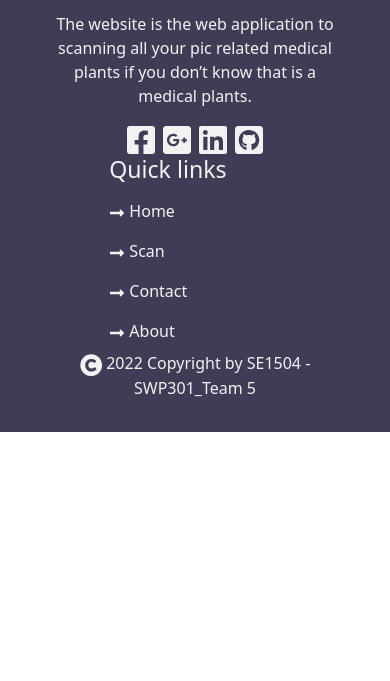
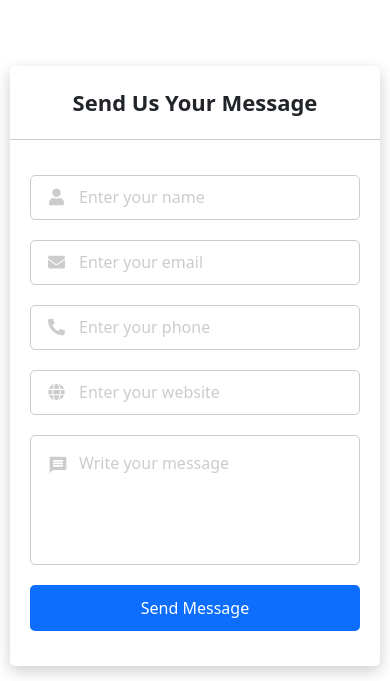
Before and after one commit to phunlh2001/Scanleaf-client, a React (Create React App) app: page /contact in a window 390 px wide. Shown: the part 421-1102 px from the top of the page. Before the commit the page ends 853 px from the top, so only its background shows below. Built offline with nearby package versions, Linux system fonts and the light colour scheme.

Commit message:
upload contact page

```diff
--- a/package.json
+++ b/package.json
@@ -5,6 +5,7 @@
   "dependencies": {
     "@emotion/react": "^11.8.2",
     "@emotion/styled": "^11.8.1",
+    "@mui/icons-material": "^5.5.1",
     "@mui/material": "^5.5.1",
     "@reduxjs/toolkit": "^1.8.0",
     "@testing-library/jest-dom": "^5.16.2",
--- /dev/null
+++ b/src/features/Contact/components/ContactForm.scss
@@ -0,0 +1,157 @@
+//variables
+$box-shadow: 0 5px 15px rgba(0, 0, 0, 0.2);
+$blue-color: #0d6efd;
+$white-color: #fff;
+$gray-color: #ccc;
+$width-calc: calc(100% / 2 - 13px);
+$transition: background 0.3s ease;
+$transfrom: translateY(-50%);
+
+//=============================//
+.container-contact {
+  display: flex;
+  padding: 0 10px;
+  min-height: 100vh;
+  align-items: center;
+  justify-content: center;
+}
+
+.wrapper-contact {
+  width: 715px;
+  background: $white-color;
+  border-radius: 5px;
+  box-shadow: $box-shadow;
+}
+.wrapper-contact header {
+  font-size: 22px;
+  font-weight: 600;
+  padding: 20px 30px;
+  border-bottom: 1px solid #ccc;
+}
+.wrapper-contact form {
+  margin: 35px 30px;
+}
+.wrapper-contact form.disabled {
+  pointer-events: none;
+  opacity: 0.7;
+}
+form .dbl-field {
+  display: flex;
+  margin-bottom: 25px;
+  justify-content: space-between;
+}
+.dbl-field .field {
+  height: 50px;
+  display: flex;
+  position: relative;
+  width: $width-calc;
+}
+.wrapper-contact form svg {
+  position: absolute;
+  top: 50%;
+  left: 18px;
+  color: $gray-color;
+  font-size: 17px;
+  pointer-events: none;
+  transform: $transfrom;
+}
+form .field input,
+form .message textarea {
+  width: 100%;
+  height: 100%;
+  outline: none;
+  padding: 0 18px 0 48px;
+  font-size: 16px;
+  border-radius: 5px;
+  border: 1px solid $gray-color;
+}
+.field input::placeholder,
+.message textarea::placeholder {
+  color: $gray-color;
+}
+.field input:focus,
+.message textarea:focus {
+  padding-left: 47px;
+  border: 2px solid $blue-color;
+}
+.field input:focus ~ svg,
+.message textarea:focus ~ svg {
+  color: $blue-color;
+}
+form .message {
+  position: relative;
+}
+form .message svg {
+  top: 30px;
+  font-size: 20px;
+}
+form .message textarea {
+  min-height: 130px;
+  max-height: 230px;
+  max-width: 100%;
+  min-width: 100%;
+  padding: 15px 20px 0 48px;
+}
+form .message textarea::-webkit-scrollbar {
+  width: 0px;
+}
+.message textarea:focus {
+  padding-top: 14px;
+}
+form .button-area {
+  margin: 25px 0;
+  display: flex;
+  align-items: center;
+}
+.button-area button {
+  color: $white-color;
+  border: none;
+  outline: none;
+  font-size: 18px;
+  cursor: pointer;
+  border-radius: 5px;
+  padding: 13px 25px;
+  background: $blue-color;
+  transition: $transition;
+}
+.button-area button:hover {
+  background: #025ce3;
+}
+.button-area span {
+  font-size: 17px;
+  margin-left: 30px;
+  display: none;
+}
+@media (max-width: 600px) {
+  .wrapper-contact header {
+    text-align: center;
+  }
+  .wrapper-contact form {
+    margin: 35px 20px;
+  }
+  form .dbl-field {
+    flex-direction: column;
+    margin-bottom: 0px;
+  }
+  form .dbl-field .field {
+    width: 100%;
+    height: 45px;
+    margin-bottom: 20px;
+  }
+  form .message textarea {
+    resize: none;
+  }
+  form .button-area {
+    margin-top: 20px;
+    flex-direction: column;
+  }
+  .button-area button {
+    width: 100%;
+    padding: 11px 0;
+    font-size: 16px;
+  }
+  .button-area span {
+    margin: 20px 0 0;
+    text-align: center;
+  }
+}
--- /dev/null
+++ b/src/features/Contact/components/index.jsx
@@ -0,0 +1,56 @@
+import React from "react";
+import { Form, Input, Button } from "reactstrap";
+import { FaUser, FaEnvelope, FaPhoneAlt, FaGlobe } from "react-icons/fa";
+import MessageIcon from "@mui/icons-material/Message";
+import "./ContactForm.scss";
+
+function ContactForm(props) {
+  return (
+    <div className="container-contact">
+      <div className="wrapper-contact">
+        <header>Send Us Your Message</header>
+        <Form>
+          <div className="dbl-field">
+            <div className="field">
+              <Input type="text" name="name" placeholder="Enter your name" />
+              <FaUser />
+            </div>
+            <div className="field">
+              <Input type="text" name="email" placeholder="Enter your email" />
+              <FaEnvelope />
+            </div>
+          </div>
+          <div className="dbl-field">
+            <div className="field">
+              <Input type="text" name="phone" placeholder="Enter your phone" />
+              <FaPhoneAlt />
+            </div>
+            <div className="field">
+              <Input
+                type="text"
+                name="website"
+                placeholder="Enter your website"
+              />
+              <FaGlobe />
+            </div>
+          </div>
+          <div className="message">
+            <Input
+              placeholder="Write your message"
+              name="message"
+              type="textarea"
+            />
+            <MessageIcon className="material-icons" />
+          </div>
+          <div className="button-area">
+            <Button color="primary" type="button">
+              Send Message
+            </Button>
+          </div>
+        </Form>
+      </div>
+    </div>
+  );
+}
+
+export default ContactForm;
--- a/src/features/Contact/index.jsx
+++ b/src/features/Contact/index.jsx
@@ -3,6 +3,7 @@ import Images from "../../constants/images";
 import Banner from "../../components/Banner";
 import Header from "../../components/Header";
 import Footer from "../../components/Footer";
+import ContactForm from "./components";
 
 Contact.propTypes = {};
 
@@ -11,6 +12,7 @@ function Contact(props) {
     <div>
       <Header />
       <Banner title="Give us your feedback" backgroundUrl={Images.CONTACT_BG} />
+      <ContactForm />
       <Footer />
     </div>
   );
--- a/src/features/Home/Components/Cards/index.jsx
+++ b/src/features/Home/Components/Cards/index.jsx
@@ -42,7 +42,7 @@ function HomeCard(props) {
           </CardText>
         </CardBody>
         <Button outline color="primary" size="sm">
-          View Details
+          Read More
         </Button>
       </Card>
     </div>
--- a/src/features/Login/components/Form/index.jsx
+++ b/src/features/Login/components/Form/index.jsx
@@ -1,25 +1,17 @@
-import React, { useEffect, useState } from "react";
+import React, { useState } from "react";
 import { useDispatch, useSelector } from "react-redux";
 import { Form, Button, FormGroup, Input } from "reactstrap";
-import { useNavigate } from "react-router-dom";
 import { login } from "../../../../redux/actions/UserAction";
 import "./LoginForm.scss";
 
 function LoginForm(props) {
-  //hook
   const [email, setEmail] = useState("");
   const [password, setPassword] = useState("");
 
-  //use redux
+  //============REDUX============//
   const dispatch = useDispatch();
   const user = useSelector((state) => state.UserLogin);
-  const { userInfo, error } = user;
-
-  //if logged in, redirect to home
-  const navigate = useNavigate();
-  useEffect(() => {
-    if (userInfo) navigate("/");
-  });
+  const { error } = user;
 
   //============Handle Events============//
   const handleSubmit = (e, data) => {
--- a/src/features/Login/index.jsx
+++ b/src/features/Login/index.jsx
@@ -1,10 +1,11 @@
-import React, { useState } from "react";
+import React, { useEffect, useState } from "react";
 import LoginForm from "./components/Form";
 import { FaUser } from "react-icons/fa";
-import { Link } from "react-router-dom";
+import { Link, useNavigate } from "react-router-dom";
 import SignIn from "../../firebase.config";
 import { FaLongArrowAltLeft } from "react-icons/fa";
 import "./Login.scss";
+import { useSelector } from "react-redux";
 
 function Login(props) {
   const [login, setLogin] = useState(false);
@@ -12,6 +13,15 @@ function Login(props) {
   const handleClick = () => {
     setLogin(true);
   };
+
+  //============REDUX============//
+  const user = useSelector((state) => state.UserLogin);
+  const { userInfo } = user;
+
+  const navigate = useNavigate();
+  useEffect(() => {
+    if (userInfo) navigate("/");
+  });
 
   return (
     <div className="container-login">
```
Also changed, not shown: src/components/Modal/index.jsx (added, +39 -0 lines), 1 other file (tests, documents, lock files or other folders).
